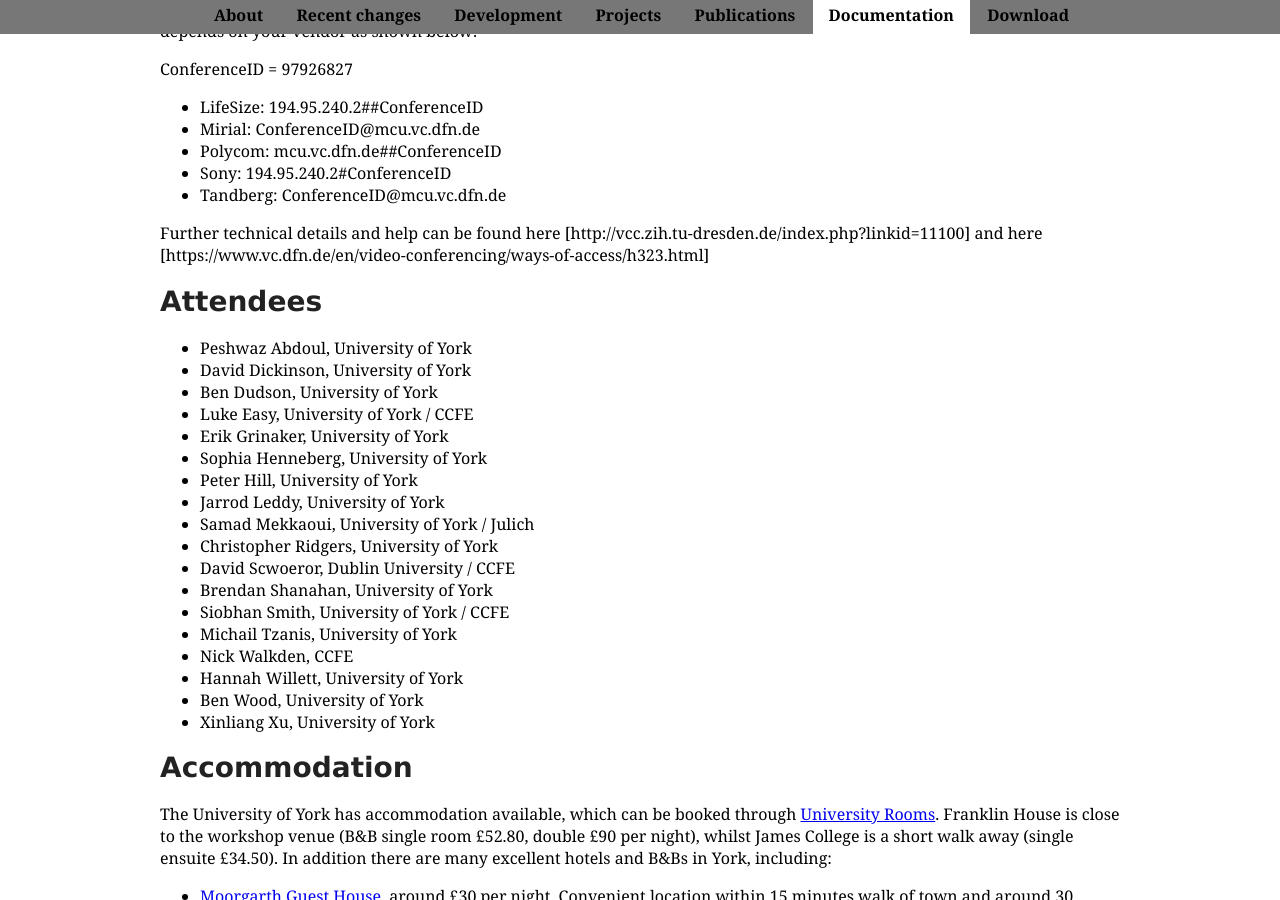
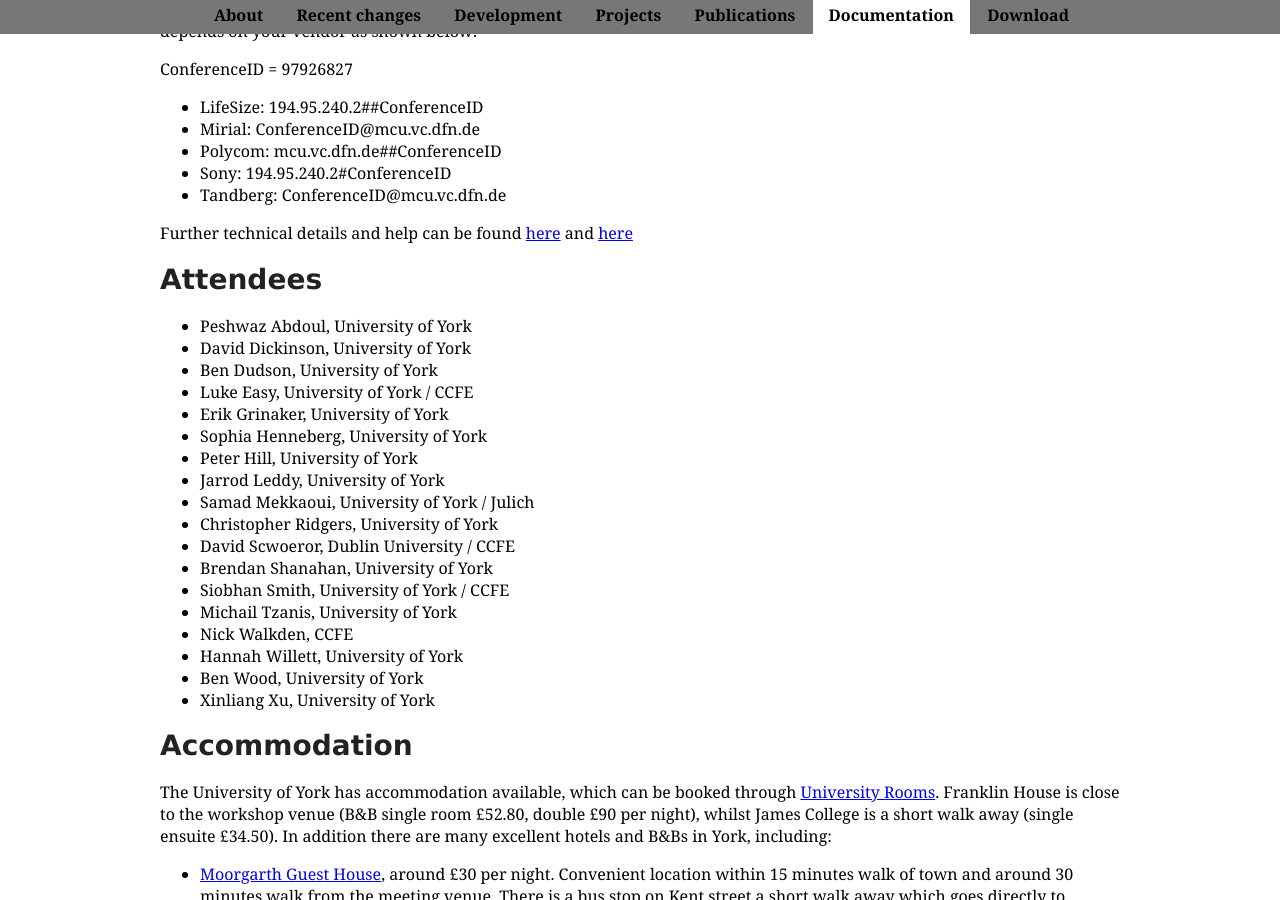
Before and after one commit to boutproject/boutproject.github.io, a Jekyll site: the page built from workshop2015.markdown, in a window 1280 px wide and 900 px high, scrolled down 2292 px. Built offline with Jekyll 4.4.1, drawn with Linux system fonts in a browser that asks for light colours; Markdown is read by kramdown in place of the engine named in the settings.

Commit message:
Fixing some links

```diff
--- a/workshop2015.markdown
+++ b/workshop2015.markdown
@@ -111,10 +111,8 @@ ConferenceID = 97926827
 * Sony: 194.95.240.2#ConferenceID
 * Tandberg: ConferenceID@mcu.vc.dfn.de
 
-Further technical details and help can be found here
-[http://vcc.zih.tu-dresden.de/index.php?linkid=11100]
-and here
-[https://www.vc.dfn.de/en/video-conferencing/ways-of-access/h323.html]
+Further technical details and help can be found [here](http://vcc.zih.tu-dresden.de/index.php?linkid=11100)
+and [here](https://www.vc.dfn.de/en/video-conferencing/ways-of-access/h323.html)
 
 <a name="attendees"/>
 # Attendees
```
